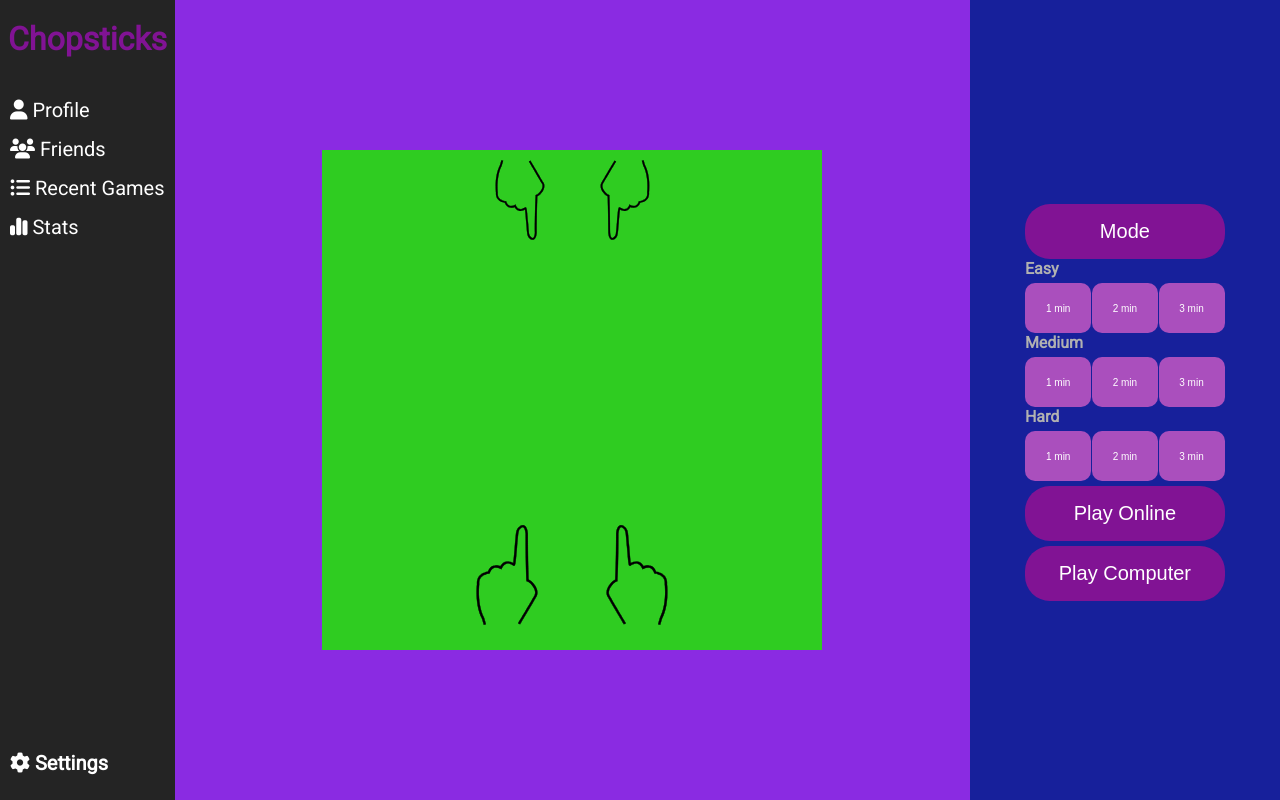
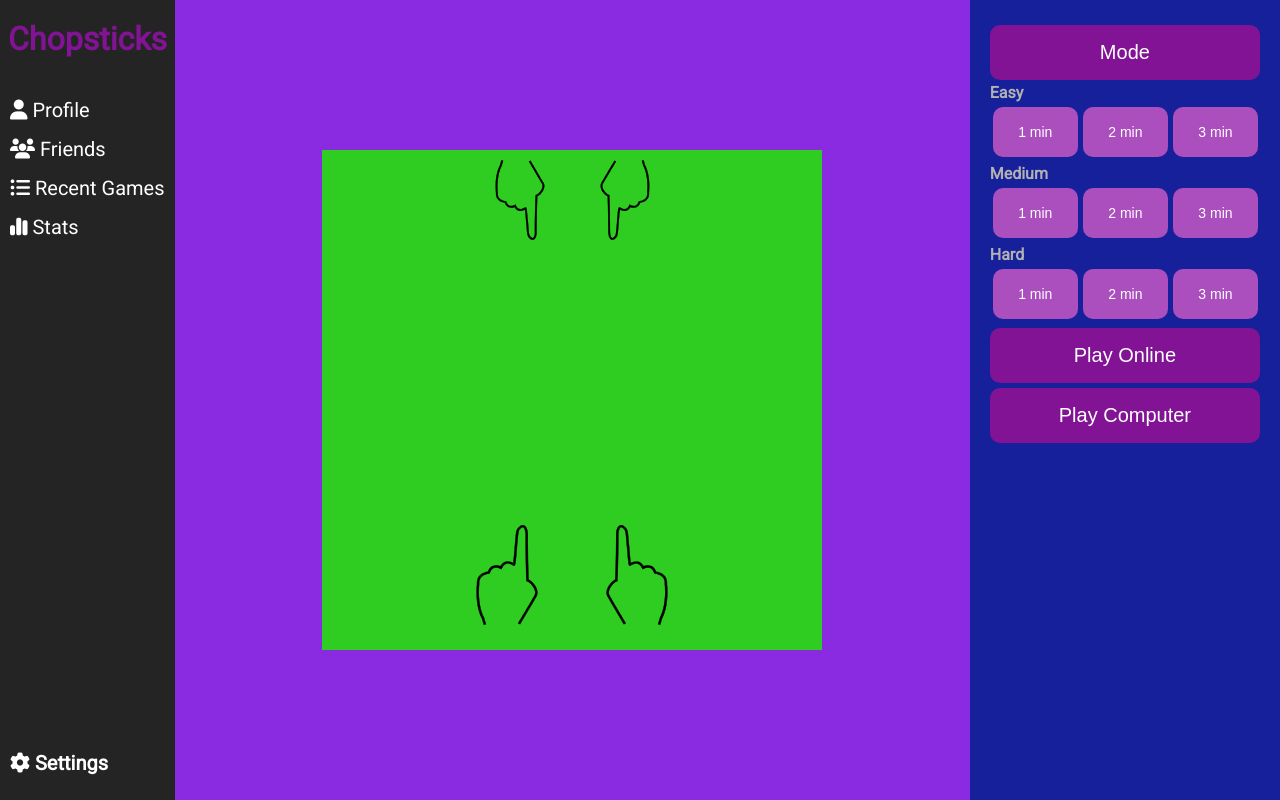
Before and after one commit to TheArtemis/chopstick.js, a Vue app: page / in a window 1280 px wide. Both pictures are taken after a click on the button "Mode". Built offline with nearby package versions, Linux system fonts and the light colour scheme.

Commit message:
Edited styles for game menu

```diff
--- a/src/assets/game-menu.css
+++ b/src/assets/game-menu.css
@@ -7,12 +7,14 @@
     width: 34%;
     padding:20px;
     align-items: center;
-    justify-content: center;
+    /* justify-content: center;  */
 }
 
 .buttons-box {
     display: flex;
     flex-direction: column;
+    align-items: center;
+    width: 100%;
 }
 
 .game-button {
@@ -20,8 +22,10 @@
     background-color: #811394;
     color: white;
     padding: 16px 32px;
-    width: 200px;
-    border-radius: 25px;
+    width: 100%;
+    min-width: 250px;
+    max-width: 300px;
+    border-radius: 10px;
     border: none;
     font-size: 20px;
     margin-top: 5px;
@@ -36,20 +40,37 @@
 .game-dropdown-component{
     display : flex;
     flex-direction: column;
+    margin-top: 3px;
 }
 
 .dropdown-button{
-    margin: auto;
+    margin-left: 3px;
+    margin-right: 2px;
+    margin-top: 5px;
+    margin-bottom: 4px;
     background-color: #aa4fbd;
     color: white;
     width: 33%;
     height: 50px;
     border-radius: 10px;
     border: none;
-    font-size: 10px;
-    margin-top: 5px;
+    font-size: 14px;
+
+
 }
 
 .dropdown-button:hover{
     background-color: #811394;
 }
+
+.select-mode{
+    width: 100%;
+    min-width: 250px;
+    max-width: 300px;
+}
+
+@media (max-width: 768px) {
+    .game-button {
+      width: 100%;
+    }
+}
```
